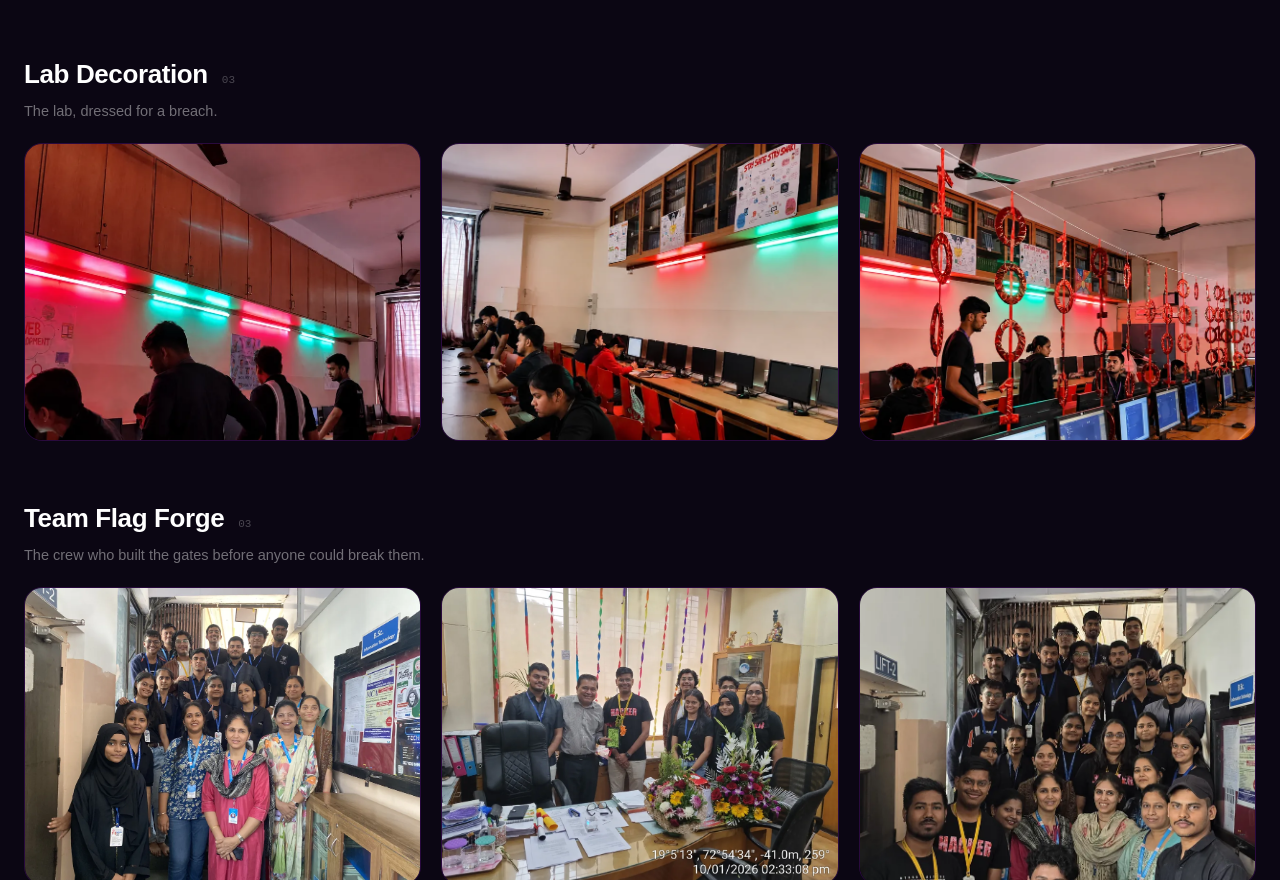
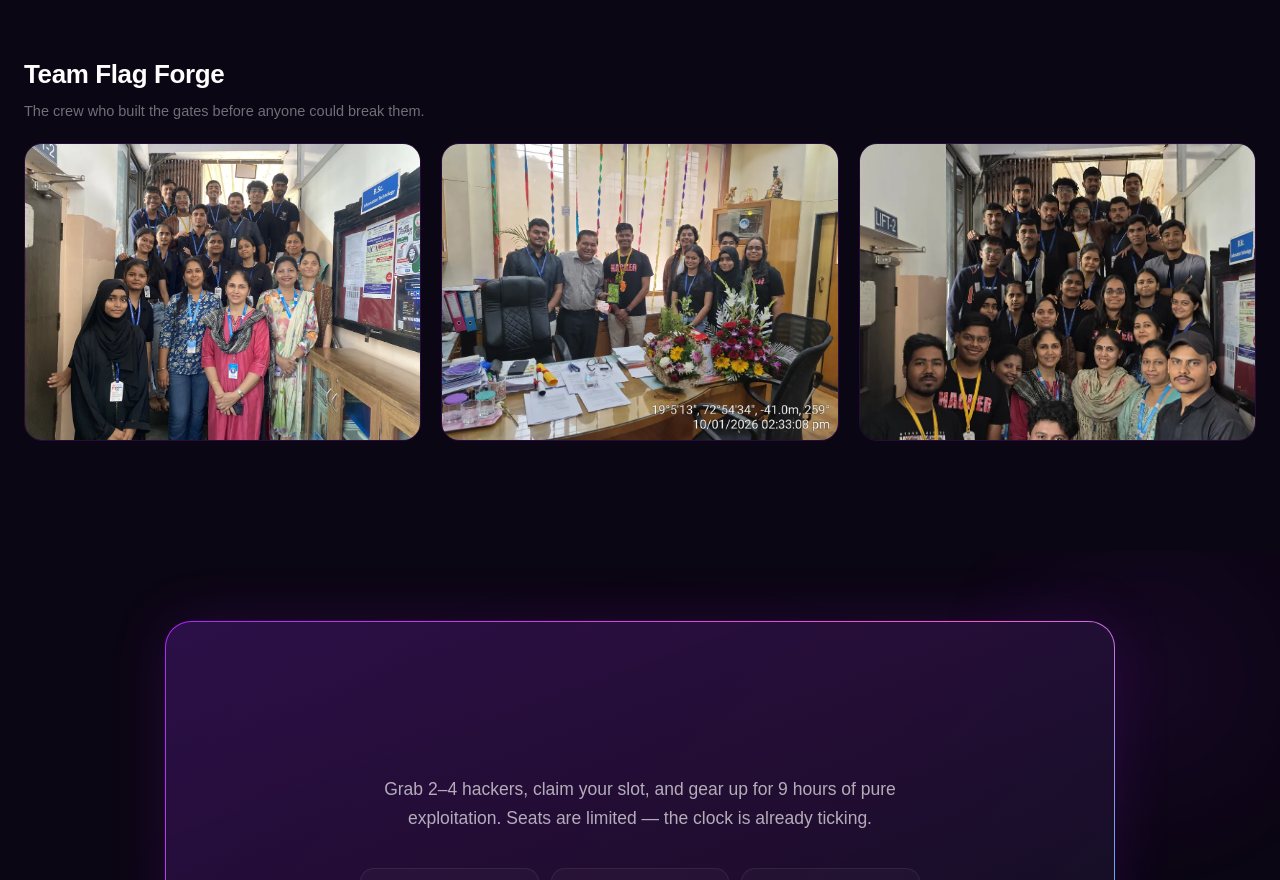
Before and after one commit to Raj-Vish/flag-forge-3.0, a plain HTML site: page docs/index.html in a window 1280 px wide. Shown: the part 6300-7180 px from the top of the page. Drawn offline with Linux system fonts and the light colour scheme; animation ran at ten frames a second.

Commit message:
Updated Code

```diff
--- a/docs/css/style.css
+++ b/docs/css/style.css
@@ -1283,11 +1283,6 @@ a:hover {
   font-size: clamp(20px, 2.4vw, 26px);
   letter-spacing: -0.015em;
 }
-.gal-count {
-  font-family: var(--font-mono);
-  font-size: 11px;
-  color: var(--text-faint);
-}
 .gal-blurb {
   font-size: 14.5px;
   color: var(--text-dim);
--- a/docs/js/data.js
+++ b/docs/js/data.js
@@ -93,11 +93,6 @@ window.SITE = (function () {
       photos: [4, 6, 7, 8, 9, 10].map((n) => P + 'participants/part' + n + '.webp'),
     },
     {
-      title: 'Lab Decoration',
-      blurb: 'The lab, dressed for a breach.',
-      photos: ['lab1', 'lab2', 'lab3'].map((f) => P + 'lab-decor/' + f + '.webp'),
-    },
-    {
       title: 'Team Flag Forge',
       blurb: 'The crew who built the gates before anyone could break them.',
       photos: [2, 3, 4].map((n) => P + 'team/team' + n + '.webp'),
--- a/docs/js/main.js
+++ b/docs/js/main.js
@@ -135,10 +135,7 @@
       )
       root.append(
         el('div', { class: 'gal-group', 'data-reveal': true, 'data-delay': gi * 60 }, [
-          el('div', { class: 'gal-head' }, [
-            el('h3', { class: 'gal-title', text: g.title }),
-            el('span', { class: 'gal-count', text: String(g.photos.length).padStart(2, '0') }),
-          ]),
+          el('div', { class: 'gal-head' }, [el('h3', { class: 'gal-title', text: g.title })]),
           el('div', { class: 'gal-blurb', text: g.blurb }),
           grid,
         ]),
```
Also changed, not shown: docs/assets/photos/lab-decor/lab1.webp (deleted), docs/assets/photos/lab-decor/lab2.webp (deleted), docs/assets/photos/lab-decor/lab3.webp (deleted).
